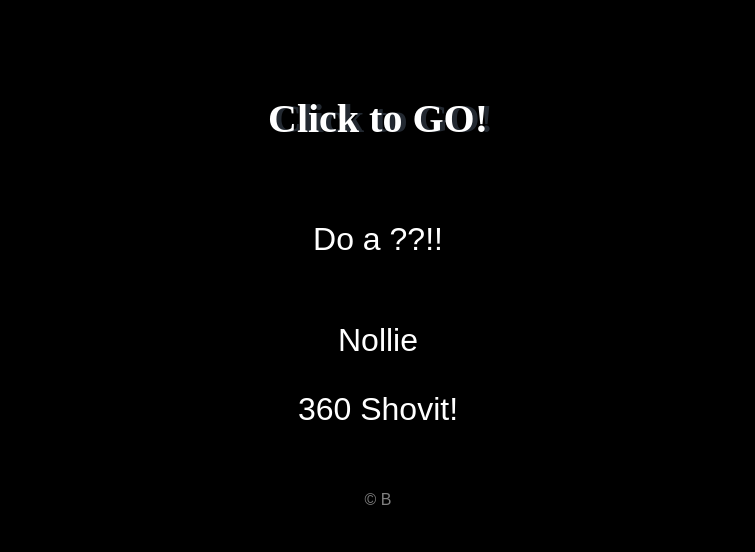
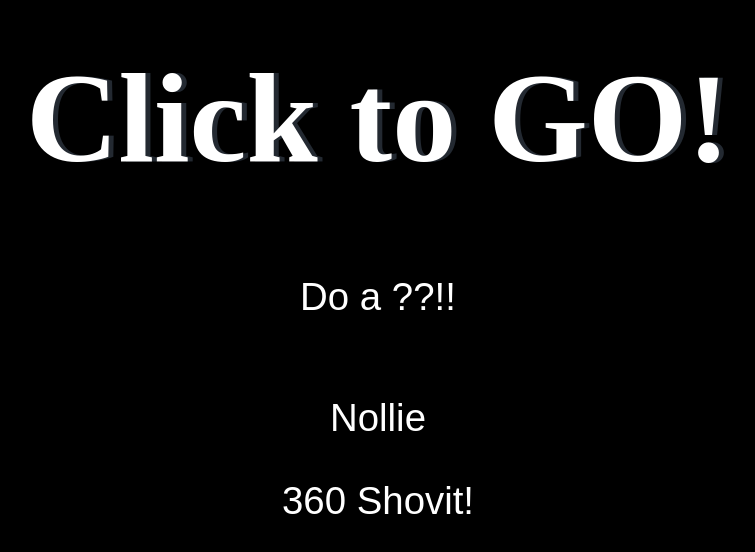
Before and after one commit to Erikbeute/trickr, a plain HTML site: page index.html in a window 1280 px wide. Shown: the whole page, without its empty margins (262-1017 px from the left). Drawn offline with Linux system fonts and the light colour scheme.

Commit message:
Update styles.css

```diff
--- a/styles.css
+++ b/styles.css
@@ -1,5 +1,5 @@
 .container {
-  width: 70%;
+  width: 90%;
   margin: auto;
   text-align: center;
 }
@@ -11,7 +11,7 @@
 
 
 button1 {
-  font-size: 40px;
+  font-size: 10vw;
   background-color: none;
   border: none;
   color: white;
@@ -33,29 +33,12 @@ h1 {
   margin: 30px;
   font-family: 'PT Sans Narrow';
   text-shadow: 5px 0 #232931;
-  font-size: 7rem;
+  font-size: 9vw;
   color: black;
 }
 
 p {
-  font-size: 2rem;
+  font-size: 3vw;
   color: white;
   font-family: 'Arial', cursive;
 }
-
-/* img {
-    display: inline-block;
-    margin-left: auto;
-    margin-right: auto;
-    width: 300px;
-    height: 300px;
-
-} */
-
-footer {
-  margin-top: 5%;
-  color: grey;
-  text-align: center;
-  font-family: 'Arial', cursive;
-
-}
```
